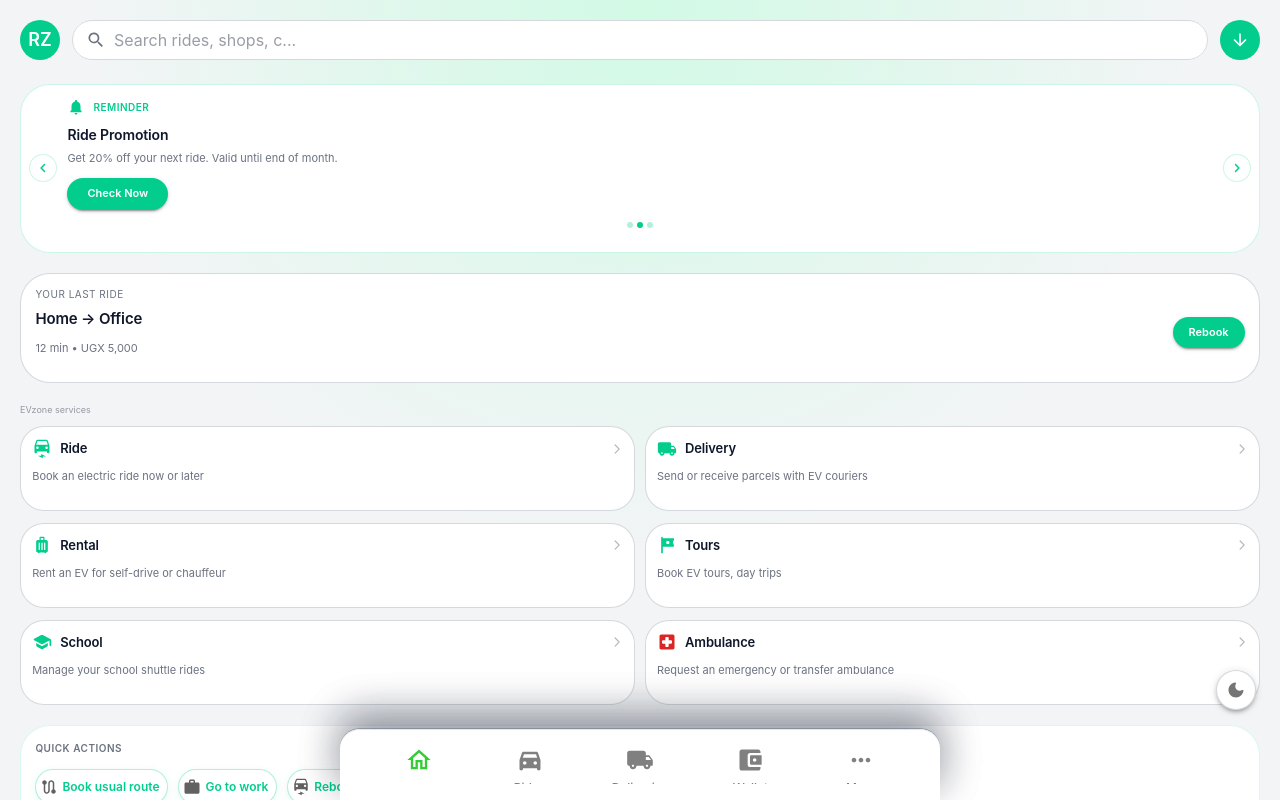
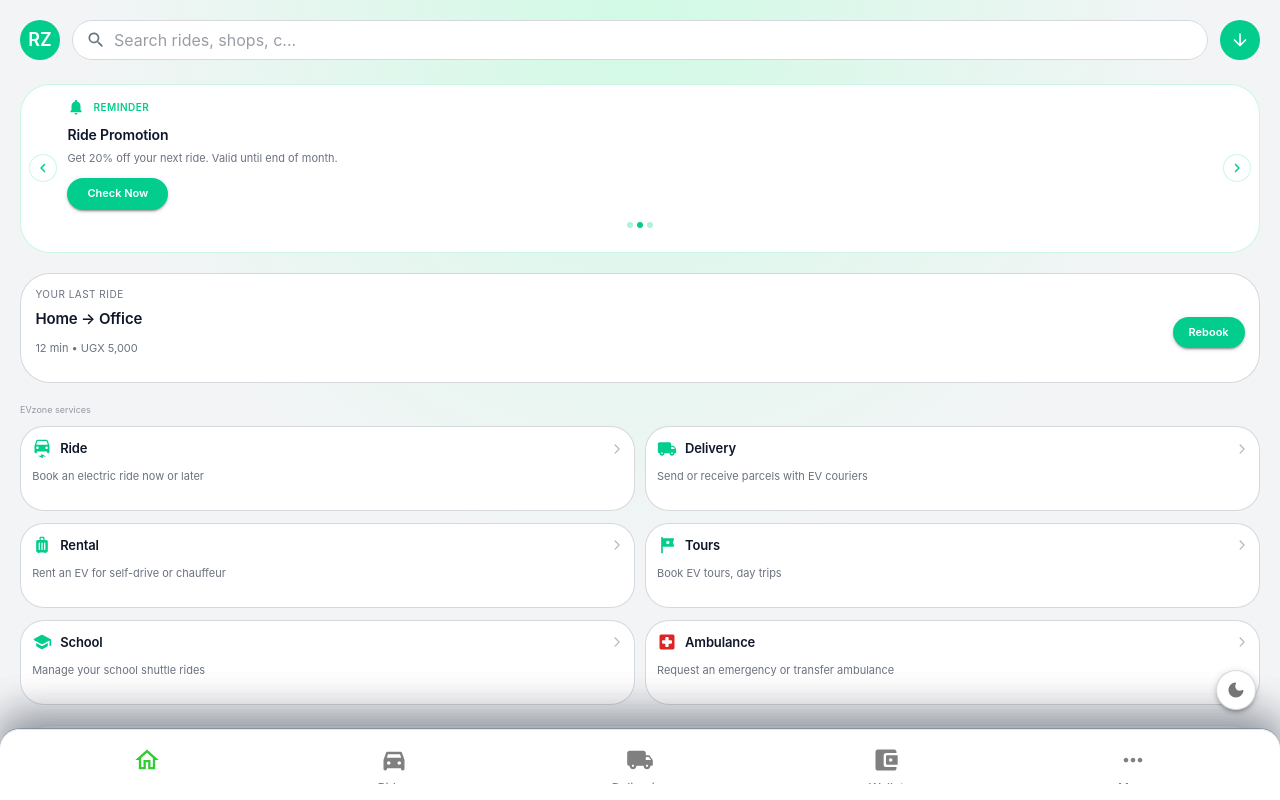
Before and after one commit to Joshua-Tihabwangye/rider-s-app, a React (Vite) app: page /home in a window 1280 px wide. Built offline with nearby package versions, Linux system fonts and the light colour scheme.

Commit message:
Enforce full-width mobile tab shell, remove centering constraints

```diff
--- a/src/components/MobileShell.tsx
+++ b/src/components/MobileShell.tsx
@@ -4,7 +4,7 @@
 	Box,
 	Paper,
 	BottomNavigation,
-  BottomNavigationAction
+	BottomNavigationAction,
 } from "@mui/material";
 
 import HomeOutlinedIcon from "@mui/icons-material/HomeOutlined";
@@ -21,18 +21,45 @@
 }
 
 const NAV_TABS: NavTab[] = [
-  { value: "home", label: "Home", icon: <HomeOutlinedIcon />, route: "/home" },
-  { value: "rides", label: "Rides", icon: <DirectionsCarFilledRoundedIcon />, route: "/rides" },
-  { value: "deliveries", label: "Deliveries", icon: <LocalShippingRoundedIcon />, route: "/deliveries" },
-  { value: "wallet", label: "Wallet", icon: <AccountBalanceWalletRoundedIcon />, route: "/wallet" },
-  { value: "more", label: "More", icon: <MoreHorizRoundedIcon />, route: "/more" }
+	{
+		value: "home",
+		label: "Home",
+		icon: <HomeOutlinedIcon />,
+		route: "/home",
+	},
+	{
+		value: "rides",
+		label: "Rides",
+		icon: <DirectionsCarFilledRoundedIcon />,
+		route: "/rides",
+	},
+	{
+		value: "deliveries",
+		label: "Deliveries",
+		icon: <LocalShippingRoundedIcon />,
+		route: "/deliveries",
+	},
+	{
+		value: "wallet",
+		label: "Wallet",
+		icon: <AccountBalanceWalletRoundedIcon />,
+		route: "/wallet",
+	},
+	{
+		value: "more",
+		label: "More",
+		icon: <MoreHorizRoundedIcon />,
+		route: "/more",
+	},
 ];
 
 interface MobileShellProps {
 	children: React.ReactNode;
 }
 
-export default function MobileShell({ children }: MobileShellProps): React.JSX.Element {
+export default function MobileShell({
+	children,
+}: MobileShellProps): React.JSX.Element {
 	const location = useLocation();
 	const navigate = useNavigate();
 	const [navValue, setNavValue] = useState<string>("home");
@@ -42,7 +69,11 @@
 		const path = location.pathname;
 		let currentTab = "home";
 
-    if (path === "/" || path === "/home" || path === "/rides/booking/confirmation") {
+		if (
+			path === "/" ||
+			path === "/home" ||
+			path === "/rides/booking/confirmation"
+		) {
 			currentTab = "home";
 		} else if (path.startsWith("/rides")) {
 			currentTab = "rides";
@@ -50,16 +81,30 @@
 			currentTab = "deliveries";
 		} else if (path.startsWith("/wallet")) {
 			currentTab = "wallet";
-    } else if (path.startsWith("/rental") || path.startsWith("/tours") || path.startsWith("/ambulance") || path.startsWith("/more") || path.startsWith("/history") || path.startsWith("/school-handoff") || path.startsWith("/help") || path.startsWith("/about") || path.startsWith("/settings") || path.startsWith("/school")) {
+		} else if (
+			path.startsWith("/rental") ||
+			path.startsWith("/tours") ||
+			path.startsWith("/ambulance") ||
+			path.startsWith("/more") ||
+			path.startsWith("/history") ||
+			path.startsWith("/school-handoff") ||
+			path.startsWith("/help") ||
+			path.startsWith("/about") ||
+			path.startsWith("/settings") ||
+			path.startsWith("/school")
+		) {
 			currentTab = "more";
 		}
 
 		setNavValue(currentTab);
 	}, [location.pathname]);
 
-  const handleChange = (_event: React.SyntheticEvent, newValue: string): void => {
+	const handleChange = (
+		_event: React.SyntheticEvent,
+		newValue: string,
+	): void => {
 		setNavValue(newValue);
-    const tab = NAV_TABS.find(t => t.value === newValue);
+		const tab = NAV_TABS.find((t) => t.value === newValue);
 		if (tab && tab.route) {
 			navigate(tab.route);
 		}
@@ -88,7 +133,7 @@
 				overflowX: "hidden",
 				overflowY: "hidden",
 				// Ensure it covers full screen
-        zIndex: 1
+				zIndex: 1,
 			}}
 		>
 			{/* Scrollable content area */}
@@ -103,7 +148,7 @@
 						sm: "calc(64px + env(safe-area-inset-bottom))",
 						md: "calc(64px + env(safe-area-inset-bottom))",
 						lg: "calc(70px + env(safe-area-inset-bottom))",
-            xl: "calc(74px + env(safe-area-inset-bottom))"
+						xl: "calc(74px + env(safe-area-inset-bottom))",
 					},
 					// Smooth scrolling on mobile
 					WebkitOverflowScrolling: "touch",
@@ -113,7 +158,7 @@
 					// Ensure content doesn't go under nav
 					minHeight: 0,
 					// Prevent content from being cut off
-          boxSizing: "border-box"
+					boxSizing: "border-box",
 				}}
 			>
 				{children}
@@ -135,7 +180,7 @@
 					// Background to prevent content showing through
 					backgroundColor: "transparent",
 					// Prevent it from scrolling with content
-          pointerEvents: "auto"
+					pointerEvents: "auto",
 				}}
 			>
 				<Paper
@@ -147,7 +192,7 @@
 							xs: 0,
 							sm: "16px 16px 0 0",
 							md: "16px 16px 0 0",
-              lg: "20px 20px 0 0"
+							lg: "20px 20px 0 0",
 						},
 						overflow: "hidden",
 						bgcolor: (t) =>
@@ -162,11 +207,11 @@
 						boxShadow:
 							"0 -14px 40px rgba(15,23,42,0.26), 0 -1px 0 rgba(148,163,184,0.38)",
 						// Responsive max width for larger screens - only constrain on very large screens
-            maxWidth: { xs: "100%", sm: "100%", md: "100%", lg: 600, xl: 600 },
-            margin: { xs: 0, sm: 0, md: 0, lg: "0 auto", xl: "0 auto" },
+						maxWidth: "100%",
+						margin: 0,
 						// Ensure it doesn't overflow on small screens
 						width: "100%",
-            boxSizing: "border-box"
+						boxSizing: "border-box",
 					}}
 				>
 					<BottomNavigation
@@ -182,35 +227,35 @@
 								sm: "calc(64px + env(safe-area-inset-bottom))",
 								md: "calc(64px + env(safe-area-inset-bottom))",
 								lg: 70,
-                xl: 74
+								xl: 74,
 							},
 							minHeight: {
 								xs: 64,
 								sm: 64,
 								md: 64,
 								lg: 70,
-                xl: 74
+								xl: 74,
 							},
 							maxHeight: {
 								xs: "calc(80px + env(safe-area-inset-bottom))",
 								sm: "calc(80px + env(safe-area-inset-bottom))",
 								md: "calc(80px + env(safe-area-inset-bottom))",
 								lg: 85,
-                xl: 90
+								xl: 90,
 							},
 							py: {
 								xs: 0.5,
 								sm: 0.5,
 								md: 0.5,
 								lg: 0.75,
-                xl: 1
+								xl: 1,
 							},
 							px: {
 								xs: 0.5,
 								sm: 1,
 								md: 1.5,
 								lg: 3,
-                xl: 4
+								xl: 4,
 							},
 							// Ensure proper width on all screens
 							width: "100%",
@@ -225,26 +270,20 @@
 									sm: 0.75,
 									md: 0.75,
 									lg: 1.25,
-                  xl: 1.5
+									xl: 1.5,
 								},
 								paddingX: {
 									xs: 0.25,
 									sm: 0.5,
 									md: 0.75,
 									lg: 2,
-                  xl: 2.5
+									xl: 2.5,
 								},
 								// Responsive max width - use percentage on mobile, allow more space on larger screens
-                maxWidth: {
-                  xs: "20%",
-                  sm: "20%",
-                  md: "20%",
-                  lg: "none",
-                  xl: "none"
-                },
+								maxWidth: "100%",
 								// Adjust for 5 tabs instead of 4
 								"@media (max-width: 600px)": {
-                  maxWidth: "20%"
+									maxWidth: "20%",
 								},
 								// Ensure touch targets are at least 44x44px on mobile, larger on bigger screens
 								minHeight: {
@@ -252,45 +291,45 @@
 									sm: 44,
 									md: 44,
 									lg: 56,
-                  xl: 60
+									xl: 60,
 								},
 								minWidth: {
 									xs: 44,
 									sm: 44,
 									md: 44,
 									lg: 56,
-                  xl: 60
+									xl: 60,
 								},
 								width: {
 									xs: "auto",
 									sm: "auto",
 									md: "auto",
 									lg: "auto",
-                  xl: "auto"
+									xl: "auto",
 								},
 								flex: {
 									xs: "1 1 0%",
 									sm: "1 1 0%",
 									md: "1 1 0%",
 									lg: "1 1 0%",
-                  xl: "1 1 0%"
+									xl: "1 1 0%",
 								},
 								"&.Mui-selected": {
-                  color: "#32CD32" // Vibrant green for active state
+									color: "#32CD32", // Vibrant green for active state
 								},
 								// Better touch feedback
 								transition: "all 0.2s ease-in-out",
 								"&:active": {
-                  transform: "scale(0.95)"
+									transform: "scale(0.95)",
 								},
 								"&:hover": {
-                  backgroundColor: "transparent"
+									backgroundColor: "transparent",
 								},
 								// Ensure proper spacing on very small screens
 								"@media (max-width: 360px)": {
 									paddingX: 0.125,
-                  paddingY: 0.5
-                }
+									paddingY: 0.5,
+								},
 							},
 							"& .MuiBottomNavigationAction-label": {
 								fontSize: {
@@ -298,7 +337,7 @@
 									sm: 10,
 									md: 11,
 									lg: 12,
-                  xl: 13
+									xl: 13,
 								},
 								fontWeight: 500,
 								marginTop: {
@@ -306,14 +345,14 @@
 									sm: 0.5,
 									md: 0.5,
 									lg: 0.75,
-                  xl: 1
+									xl: 1,
 								},
 								lineHeight: {
 									xs: 1.2,
 									sm: 1.2,
 									md: 1.3,
 									lg: 1.4,
-                  xl: 1.5
+									xl: 1.5,
 								},
 								whiteSpace: "nowrap",
 								overflow: "hidden",
@@ -321,7 +360,7 @@
 								// Responsive label sizing for very small screens
 								"@media (max-width: 360px)": {
 									fontSize: 9,
-                  marginTop: 0.25
+									marginTop: 0.25,
 								},
 								"&.Mui-selected": {
 									fontSize: {
@@ -329,10 +368,10 @@
 										sm: 11,
 										md: 12,
 										lg: 13,
-                    xl: 14
+										xl: 14,
 									},
-                  fontWeight: 600
-                }
+									fontWeight: 600,
+								},
 							},
 							"& .MuiSvgIcon-root": {
 								fontSize: {
@@ -340,11 +379,11 @@
 									sm: 22,
 									md: 24,
 									lg: 28,
-                  xl: 30
+									xl: 30,
 								},
 								// Ensure icons scale properly on very small screens
 								"@media (max-width: 360px)": {
-                  fontSize: 20
+									fontSize: 20,
 								},
 								// Prevent icon squeezing on larger screens
 								minWidth: {
@@ -352,16 +391,16 @@
 									sm: "auto",
 									md: "auto",
 									lg: 28,
-                  xl: 30
+									xl: 30,
 								},
 								minHeight: {
 									xs: "auto",
 									sm: "auto",
 									md: "auto",
 									lg: 28,
-                  xl: 30
-                }
-              }
+									xl: 30,
+								},
+							},
 						}}
 					>
 						{NAV_TABS.map((tab) => (
```
Lines whose indentation alone changed are shown as unchanged.
